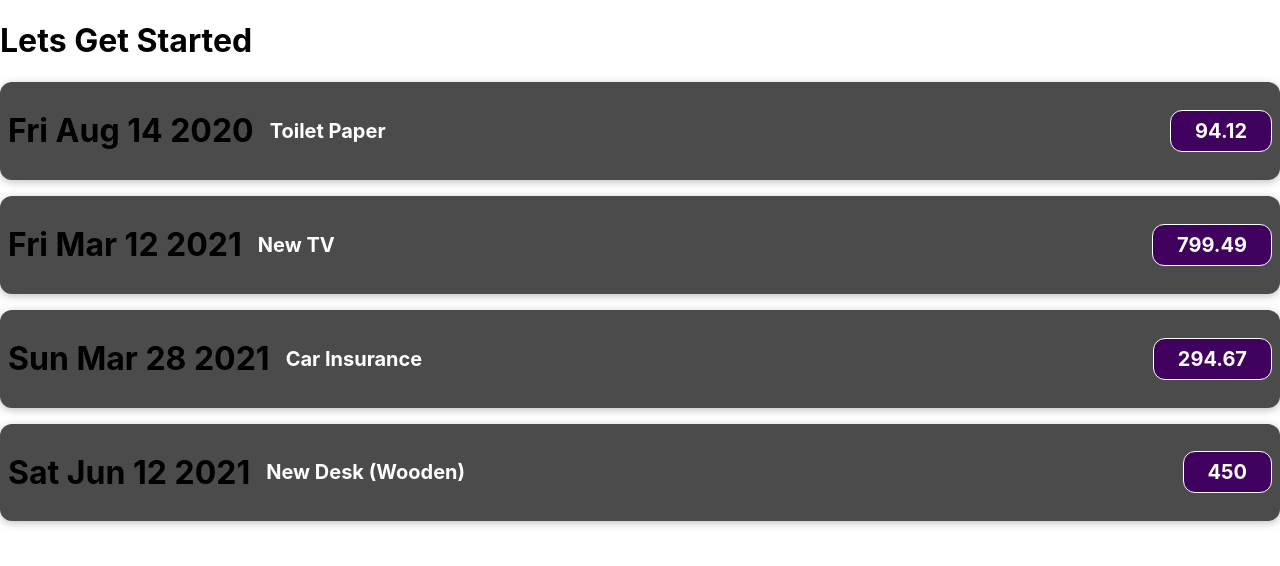
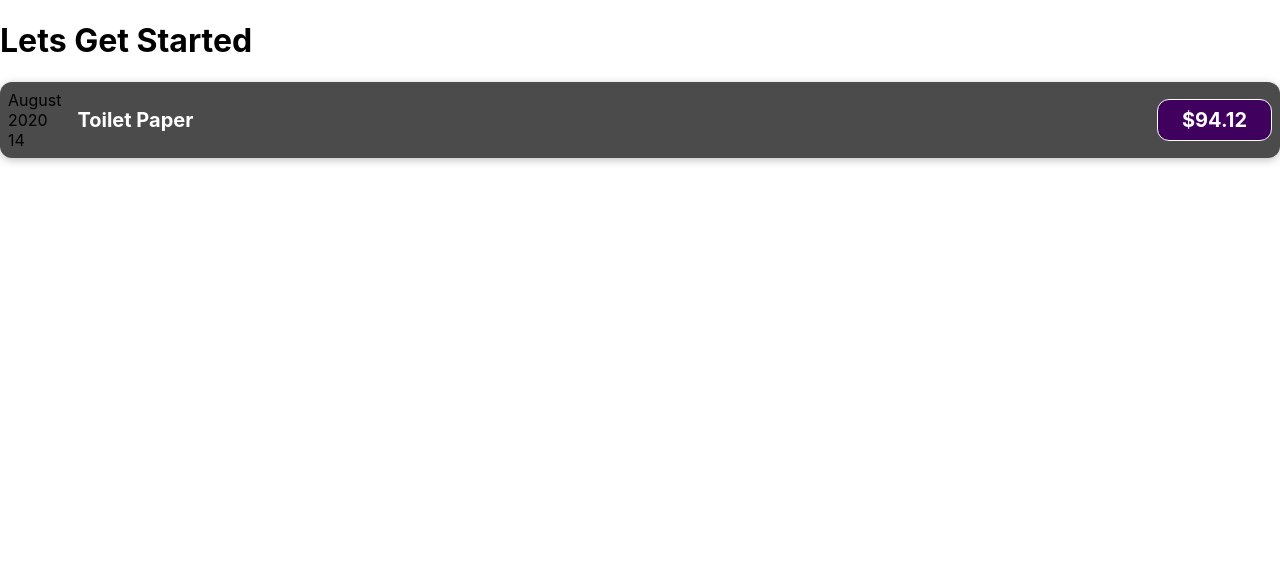
Before and after one commit to uzairqq/expense-tracker-app, a React (Create React App) app: page / in a window 1280 px wide. Shown: the top 566 px of the page. Built offline with nearby package versions, Linux system fonts and the light colour scheme.

Commit message:
Parsing Full Date in small chunks

```diff
--- a/src/App.js
+++ b/src/App.js
@@ -7,25 +7,25 @@
       id: "e1",
       title: "Toilet Paper",
       amount: 94.12,
-      date: new Date(2020, 7, 14).toDateString(),
+      date: new Date(2020, 7, 14),
     },
     {
       id: "e2",
       title: "New TV",
       amount: 799.49,
-      date: new Date(2021, 2, 12).toDateString(),
+      date: new Date(2021, 2, 12),
     },
     {
       id: "e3",
       title: "Car Insurance",
       amount: 294.67,
-      date: new Date(2021, 2, 28).toDateString(),
+      date: new Date(2021, 2, 28),
     },
     {
       id: "e4",
       title: "New Desk (Wooden)",
       amount: 450,
-      date: new Date(2021, 5, 12).toDateString(),
+      date: new Date(2021, 5, 12),
     },
   ];
   return (
@@ -36,7 +36,7 @@
         amount={expenses[0].amount}
         date={expenses[0].date}
       />
-      <ExpenseItem
+      {/* <ExpenseItem
         title={expenses[1].title}
         amount={expenses[1].amount}
         date={expenses[1].date}
@@ -50,7 +50,7 @@
         title={expenses[3].title}
         amount={expenses[3].amount}
         date={expenses[3].date}
-      />
+      /> */}
     </div>
   );
 }
--- a/src/components/ExpenseItem.js
+++ b/src/components/ExpenseItem.js
@@ -1,11 +1,19 @@
 import "./ExpenseItem.css";
 const ExpenseItem = (props) => {
+  const month = props.date.toLocaleString("en-US", { month: "long" });
+  const year = props.date.getFullYear();
+  const day = props.date.toLocaleString("en-US", { day: "2-digit" });
+
   return (
     <div className="expense-item">
-      <h1>{props.date}</h1>
+      <div>
+        <div>{month}</div>
+        <div>{year}</div>
+        <div>{day}</div>
+      </div>
       <div className="expense-item__description">
         <h2>{props.title}</h2>
-        <div className="expense-item__price">{props.amount}</div>
+        <div className="expense-item__price">${props.amount}</div>
       </div>
     </div>
   );
```
